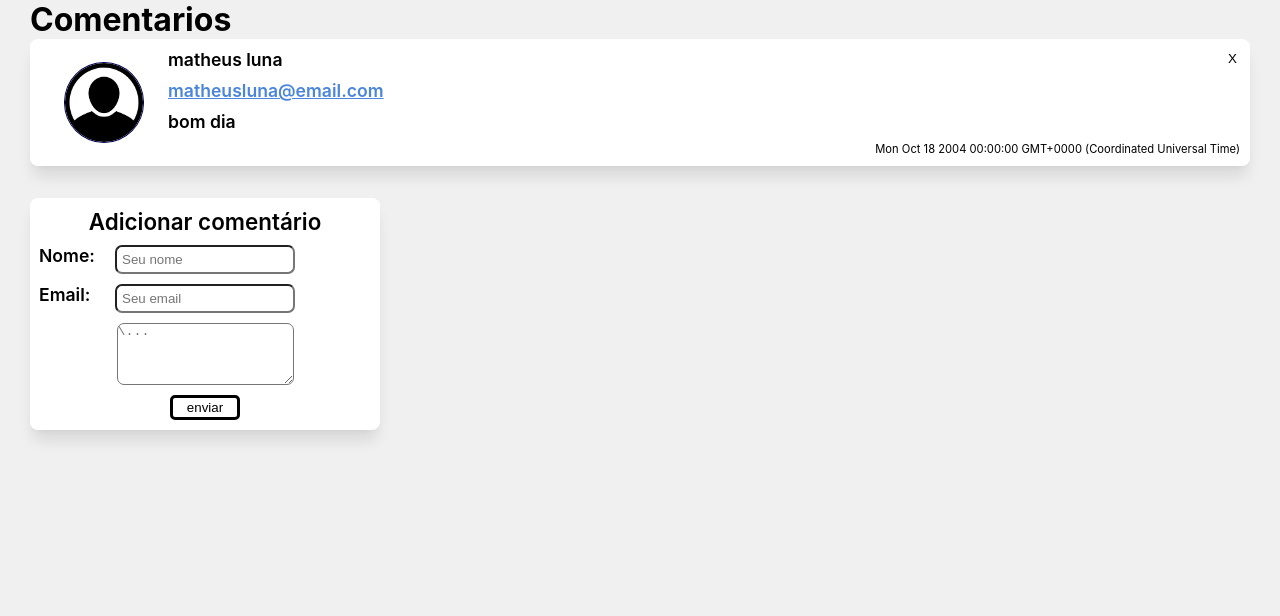
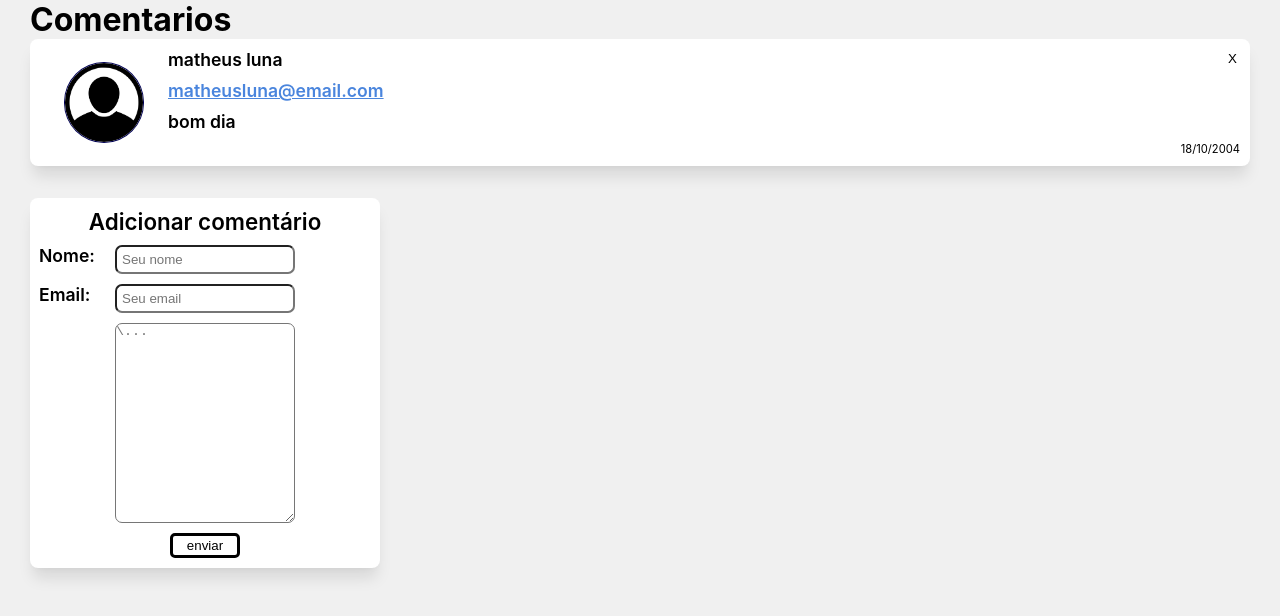
Before and after one commit to Dev-Luna0104/firstComponents, a React (Create React App) app: page / in a window 1280 px wide. Shown: the top 616 px of the page. Built offline with nearby package versions, Linux system fonts and the light colour scheme.

Commit message:
instalando pacotes

```diff
--- a/package.json
+++ b/package.json
@@ -6,6 +6,7 @@
     "@testing-library/jest-dom": "^5.17.0",
     "@testing-library/react": "^13.4.0",
     "@testing-library/user-event": "^13.5.0",
+    "date-fns": "^2.30.0",
     "react": "^18.2.0",
     "react-dom": "^18.2.0",
     "react-scripts": "5.0.1",
--- a/src/App.css
+++ b/src/App.css
@@ -56,7 +56,12 @@ input {
 }
 
 textarea {
-border-radius: 7px;
+  width: 180px;
+  max-width: 350px;
+  height: 200px;
+  max-height: 350px;
+
+  border-radius: 7px;
 
 }
 
--- a/src/App.js
+++ b/src/App.js
@@ -1,8 +1,9 @@
 // import logo from './logo.svg';'
-import './App.css';
 import React, { Component } from 'react';
 
+import './App.css';
 import Comentario from './components/Comentario';
+import { formatRelative } from 'date-fns';
 
 
 class App extends Component {
@@ -14,7 +15,7 @@ class App extends Component {
       {
         nome:'matheus luna',
         email:'matheusluna@email.com',
-        data:new Date(2004, 9, 18),
+        data:new Date(2004, 9, 18, 12,11, 0),
         mensagem:'bom dia'
       },
 
--- a/src/components/Comentario.js
+++ b/src/components/Comentario.js
@@ -1,6 +1,9 @@
 import React from 'react';
+import {formatRelative} from 'date-fns';
+
 import './Comentario.css';
 import userImage from './user.png'
+import { ptBR } from 'date-fns/locale';
 
 const Comentario = props =>{
 
@@ -19,7 +22,7 @@ const Comentario = props =>{
                 <h2 className='nome' >{props.nome}</h2>
                 <p className='email'>{props.email}</p>
                 <p className='mensagem'>{props.children}</p>
-                <p className='data'>{props.data.toString()}</p>
+                <p className='data'>{formatRelative(props.data, new Date(), {locale:ptBR})}</p>
                 <button className='b-lixo' onClick={props.onRemove} >X</button>
             </div>
         </div>
```
Also changed, not shown: 1 other file (tests, documents, lock files or other folders).
